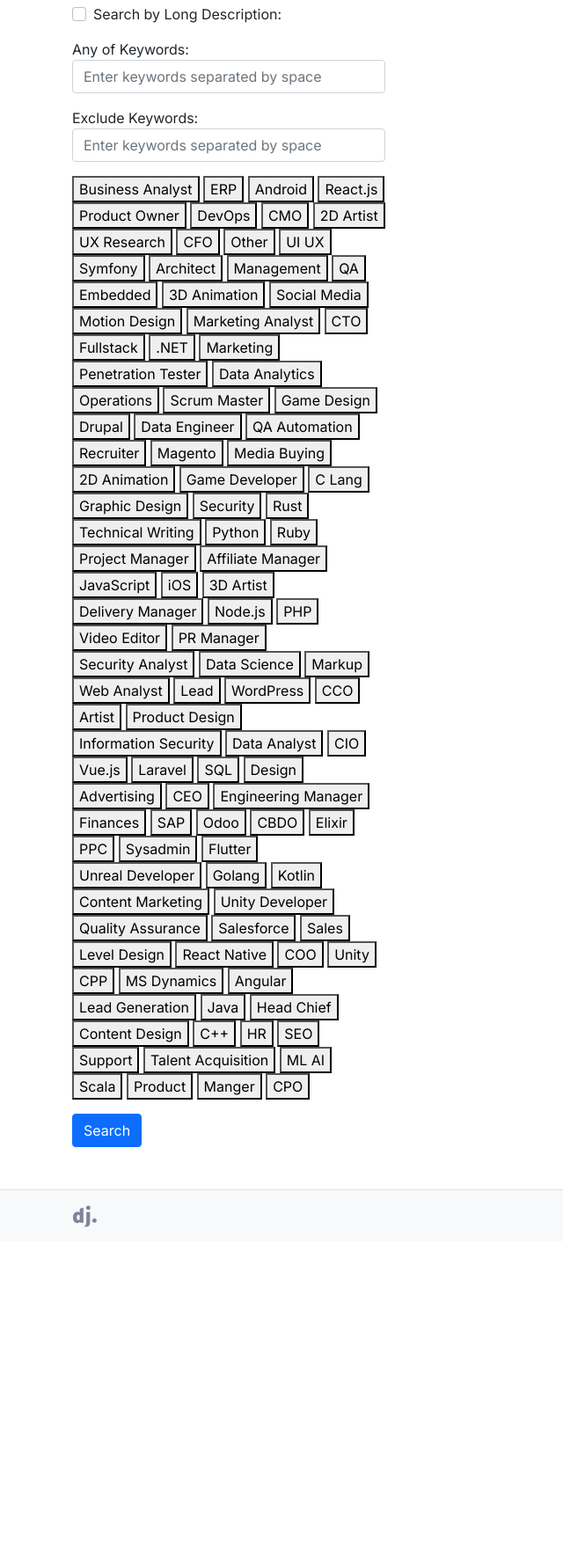
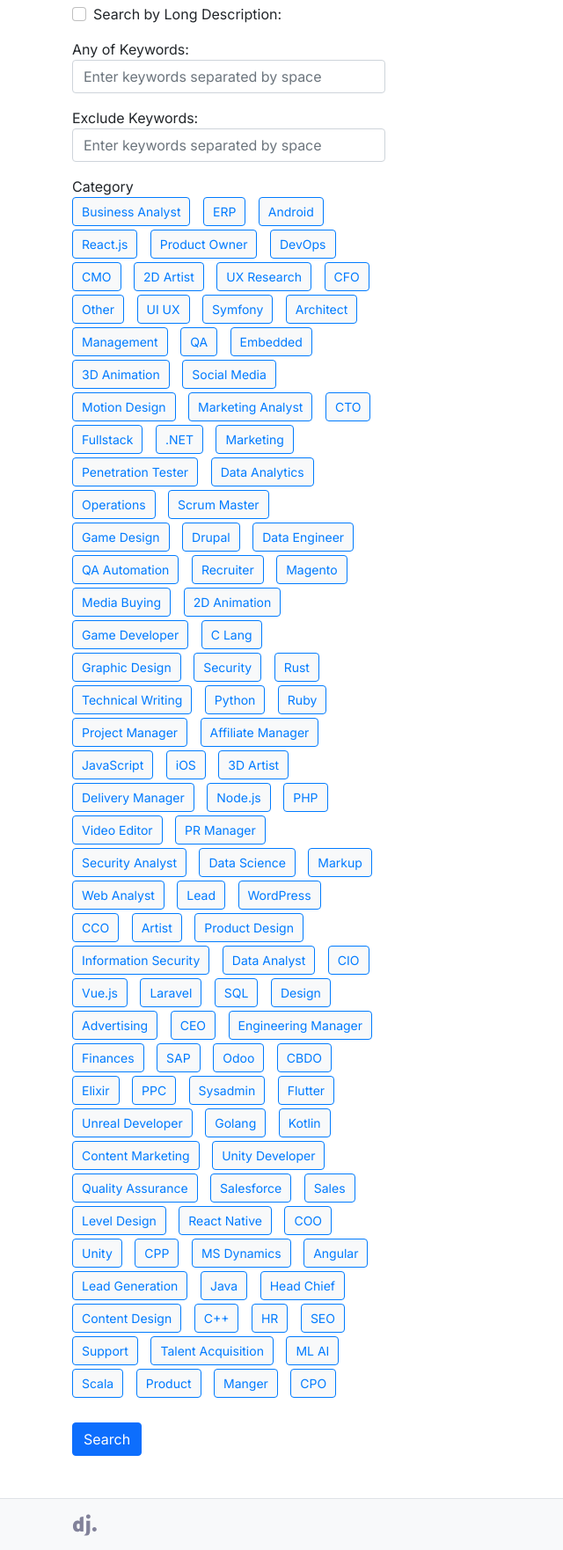
Before and after one commit to djinni-co/djinni-jobs-search-test, a Django app: page / in a window 1280 px wide. Shown: the part 587-2349 px from the top of the page at 88% size, without its empty margins (0-640 px from the left). Before the commit the page ends 1982 px from the top, so only its background shows below. Run offline with Django 4.2, Linux system fonts and the light colour scheme; data that the repository does not hold is empty.

Commit message:
Style category buttons

```diff
--- a/app/jobs/views.py
+++ b/app/jobs/views.py
@@ -47,4 +47,5 @@ def jobs_list(request):
         "page_obj": jobs_list,
         "is_paginated": jobs_list.has_other_pages(),
         "querystring": querystring,
+        "selected_category": category
     })
--- a/app/templates/jobs/list.html
+++ b/app/templates/jobs/list.html
@@ -15,6 +15,38 @@
   .text-clamp * {
     margin-bottom: 0;
   }
+.category-radio-wrapper {
+    display: inline-block;
+    margin-right: 10px;
+}
+
+.category-radio-wrapper input[type="radio"] {
+    position: absolute;
+    opacity: 0;
+    cursor: pointer;
+}
+
+.category-radio-wrapper label {
+    padding: 5px 10px;
+    border: 1px solid #007bff;
+    border-radius: 4px;
+    background-color: #f8f9fa;
+    color: #007bff;
+    cursor: pointer;
+    display: inline-block;
+    transition: background-color 0.3s ease, color 0.3s ease;
+    font-size: 14px;
+    white-space: nowrap;
+}
+
+.category-radio-wrapper input[type="radio"]:checked + label {
+    background-color: #007bff;
+    color: #fff;
+}
+
+.category-radio-wrapper label:hover {
+    background-color: #e2e6ea;
+}
 </style>
 
 <div class="container">
@@ -52,12 +84,15 @@
           {{ form.exclude_keywords }}
         </div>
 
-        <div class="form-group mb-3">
-          <div class="category-buttons">
+        <div class="form-group mb-4">
+          <label>Category</label>
+          <div class="category-buttons mb-3">
           {% for value, label in category_filter_form.category_choices %}
-              <button type="submit" name="selected_category" value="{{ value }}">
-                  {{ label }}
-              </button>
+            <div class="category-radio-wrapper mb-1">
+              <input type="radio" id="category_{{ value }}" name="selected_category" value="{{ value }}"
+                  {% if value == selected_category %}checked{% endif %}>
+              <label for="category_{{ value }}">{{ label }}</label>
+            </div>
           {% endfor %}
           </div>
         </div>
```
